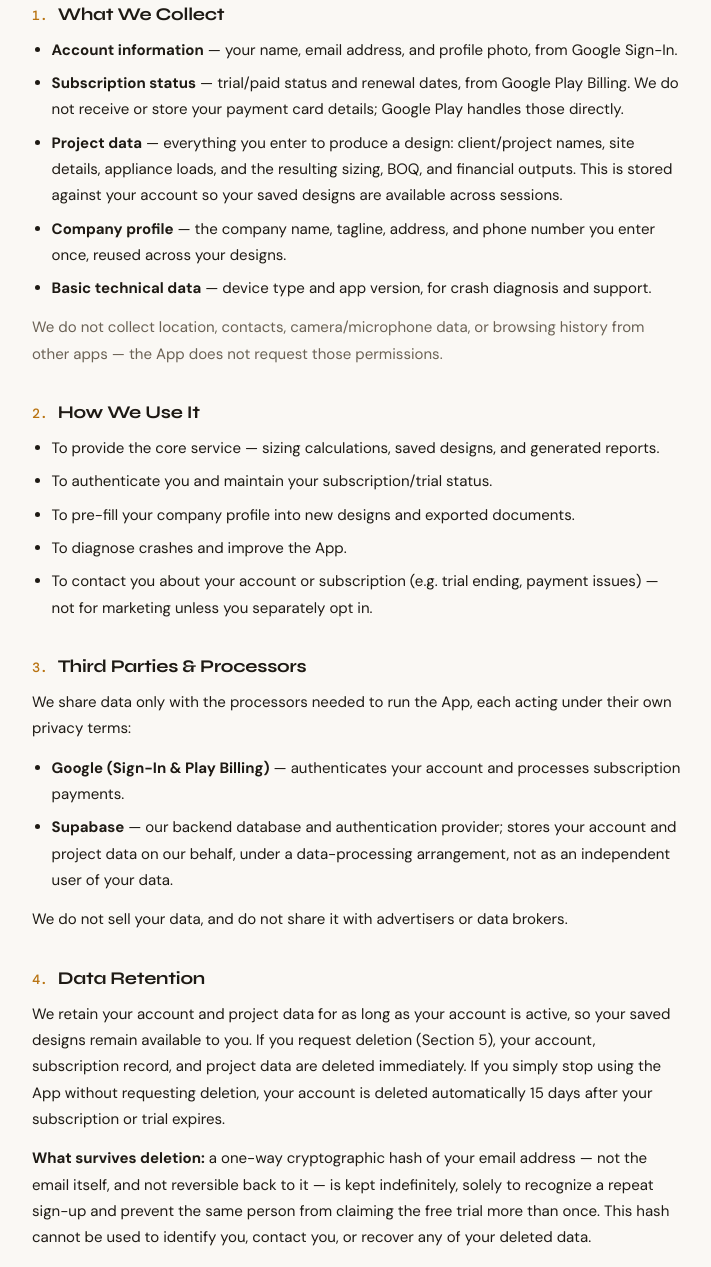
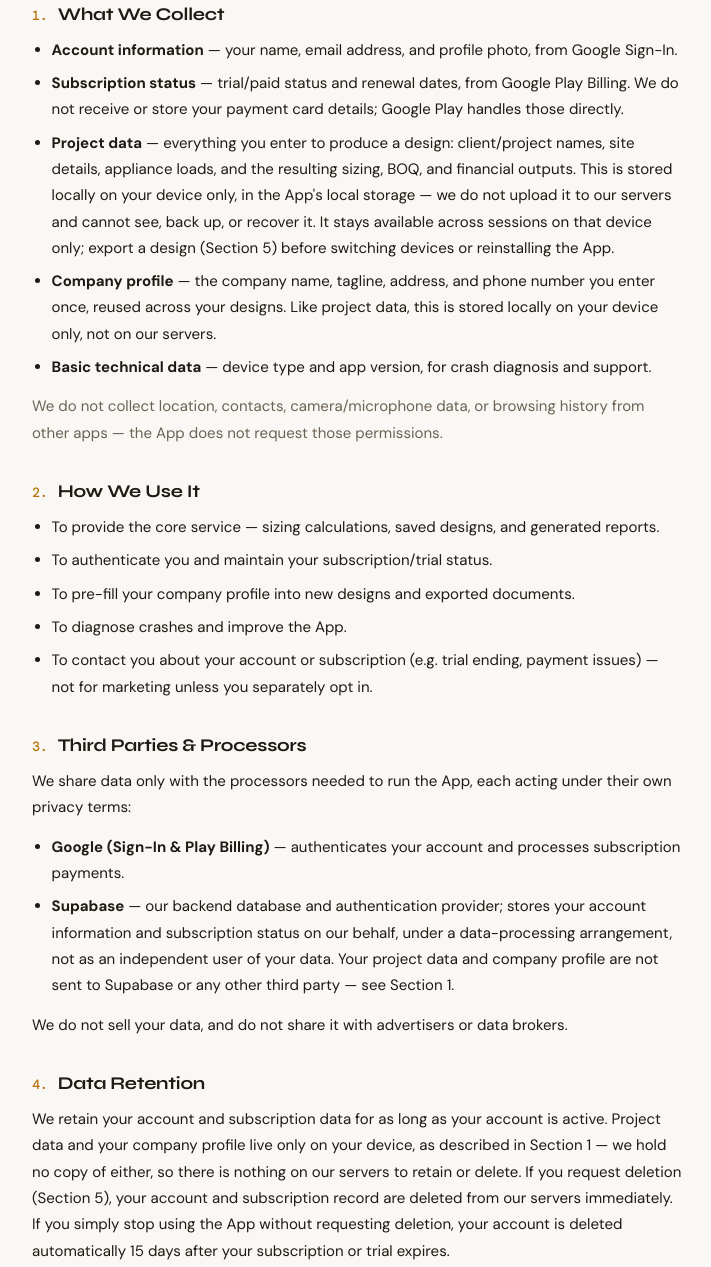
Before and after one commit to TitanEPC/solar-sizing, a plain HTML site: page privacy-policy.html in a window 1280 px wide. Shown: the part 571-1838 px from the top of the page, without its empty margins (282-993 px from the left). Drawn offline with nearby package versions, Linux system fonts and the light colour scheme.

Commit message:
Fix Privacy Policy: project data and company profile are stored locally on-device only, not on our servers

```diff
--- a/privacy-policy.html
+++ b/privacy-policy.html
@@ -88,8 +88,8 @@ footer{max-width:700px;margin:0 auto;padding:0 24px 56px;font-size:0.78rem;color
     <ul>
       <li><strong>Account information</strong> — your name, email address, and profile photo, from Google Sign-In.</li>
       <li><strong>Subscription status</strong> — trial/paid status and renewal dates, from Google Play Billing. We do not receive or store your payment card details; Google Play handles those directly.</li>
-      <li><strong>Project data</strong> — everything you enter to produce a design: client/project names, site details, appliance loads, and the resulting sizing, BOQ, and financial outputs. This is stored against your account so your saved designs are available across sessions.</li>
-      <li><strong>Company profile</strong> — the company name, tagline, address, and phone number you enter once, reused across your designs.</li>
+      <li><strong>Project data</strong> — everything you enter to produce a design: client/project names, site details, appliance loads, and the resulting sizing, BOQ, and financial outputs. This is stored locally on your device only, in the App's local storage — we do not upload it to our servers and cannot see, back up, or recover it. It stays available across sessions on that device only; export a design (Section 5) before switching devices or reinstalling the App.</li>
+      <li><strong>Company profile</strong> — the company name, tagline, address, and phone number you enter once, reused across your designs. Like project data, this is stored locally on your device only, not on our servers.</li>
       <li><strong>Basic technical data</strong> — device type and app version, for crash diagnosis and support.</li>
     </ul>
     <p class="dim">We do not collect location, contacts, camera/microphone data, or browsing history from other apps — the App does not request those permissions.</p>
@@ -111,14 +111,14 @@ footer{max-width:700px;margin:0 auto;padding:0 24px 56px;font-size:0.78rem;color
     <p>We share data only with the processors needed to run the App, each acting under their own privacy terms:</p>
     <ul>
       <li><strong>Google (Sign-In &amp; Play Billing)</strong> — authenticates your account and processes subscription payments.</li>
-      <li><strong>Supabase</strong> — our backend database and authentication provider; stores your account and project data on our behalf, under a data-processing arrangement, not as an independent user of your data.</li>
+      <li><strong>Supabase</strong> — our backend database and authentication provider; stores your account information and subscription status on our behalf, under a data-processing arrangement, not as an independent user of your data. Your project data and company profile are not sent to Supabase or any other third party — see Section 1.</li>
     </ul>
     <p>We do not sell your data, and do not share it with advertisers or data brokers.</p>
   </section>
 
   <section id="p-4">
     <h2><span class="num">4.</span> Data Retention</h2>
-    <p>We retain your account and project data for as long as your account is active, so your saved designs remain available to you. If you request deletion (Section 5), your account, subscription record, and project data are deleted immediately. If you simply stop using the App without requesting deletion, your account is deleted automatically 15 days after your subscription or trial expires.</p>
+    <p>We retain your account and subscription data for as long as your account is active. Project data and your company profile live only on your device, as described in Section 1 — we hold no copy of either, so there is nothing on our servers to retain or delete. If you request deletion (Section 5), your account and subscription record are deleted from our servers immediately. If you simply stop using the App without requesting deletion, your account is deleted automatically 15 days after your subscription or trial expires.</p>
     <p><strong>What survives deletion:</strong> a one-way cryptographic hash of your email address — not the email itself, and not reversible back to it — is kept indefinitely, solely to recognize a repeat sign-up and prevent the same person from claiming the free trial more than once. This hash cannot be used to identify you, contact you, or recover any of your deleted data.</p>
   </section>
 
@@ -127,7 +127,7 @@ footer{max-width:700px;margin:0 auto;padding:0 24px 56px;font-size:0.78rem;color
     <p>You have the right to access, correct, export, or delete your personal data at any time.</p>
     <ul>
       <li><strong>Export</strong> — every saved design can be exported as JSON directly from the App at any time.</li>
-      <li><strong>Delete your account</strong> — in-app, tap ⚙ next to your name and choose Delete My Account; or, without the App installed, visit <a href="https://ejltimmzynxncvnfgits.supabase.co/functions/v1/account-deletion-request">our account deletion page</a> and confirm via the emailed link. Deletion is immediate once confirmed — see Section 4 for what's retained regardless.</li>
+      <li><strong>Delete your account</strong> — in-app, tap ⚙ next to your name and choose Delete My Account; or, without the App installed, visit <a href="https://ejltimmzynxncvnfgits.supabase.co/functions/v1/account-deletion-request">our account deletion page</a> and confirm via the emailed link. Deletion is immediate once confirmed and removes your account and subscription record from our servers — see Section 4 for what's retained regardless. Your on-device project data is not affected by account deletion, since we never held a copy of it; to remove it, delete your saved designs in the App or uninstall the App.</li>
       <li><strong>Access/correct</strong> — contact us at <a href="mailto:nextritechltd@gmail.com">nextritechltd@gmail.com</a>.</li>
     </ul>
   </section>
```
